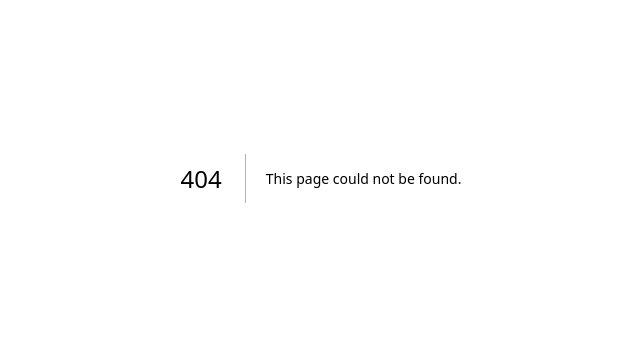
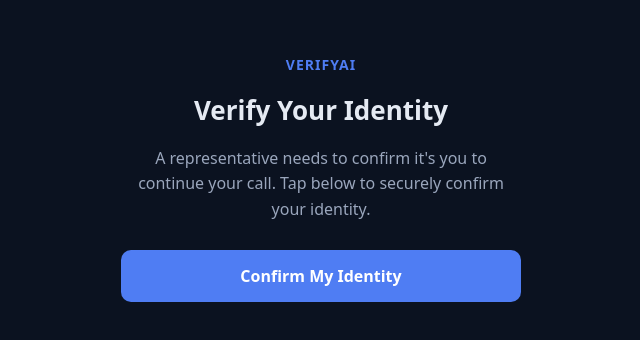
Before and after one commit to sachinaravapallisiva-lab/verifyai, a Next.js app: page /verify in a window 1280 px wide. Before the commit this address had no page. Shown: the part 222-562 px from the top of the page, without its empty margins (319-959 px from the left). Built offline with nearby package versions, Linux system fonts and the light colour scheme.

Commit message:
Create page.tsx

```diff
--- /dev/null
+++ b/app/verify/page.tsx
@@ -0,0 +1,69 @@
+'use client';
+
+import { useState } from 'react';
+
+export default function VerifyPage() {
+  const [status, setStatus] = useState<'idle' | 'loading' | 'success' | 'error'>('idle');
+
+  async function handleVerify() {
+    setStatus('loading');
+    try {
+      const params = new URLSearchParams(window.location.search);
+      const token = params.get('token');
+      const otp = params.get('otp');
+
+      const res = await fetch('/api/verify-otp', {
+        method: 'POST',
+        headers: { 'Content-Type': 'application/json' },
+        body: JSON.stringify({ token, otp }),
+      });
+      const data = await res.json();
+      setStatus(data.success ? 'success' : 'error');
+    } catch {
+      setStatus('error');
+    }
+  }
+
+  return (
+    <main style={{ minHeight: '100vh', background: '#0B1220', color: '#E5EAF3', fontFamily: 'system-ui, sans-serif', display: 'flex', alignItems: 'center', justifyContent: 'center', padding: '24px' }}>
+      <div style={{ maxWidth: '400px', width: '100%', textAlign: 'center' }}>
+        <p style={{ fontSize: '14px', fontWeight: 600, color: '#4F7DF3', letterSpacing: '1px' }}>VERIFYAI</p>
+        <h1 style={{ fontSize: '26px', fontWeight: 'bold', marginTop: '16px' }}>Verify Your Identity</h1>
+
+        {status === 'idle' && (
+          <>
+            <p style={{ color: '#9AA6BC', marginTop: '16px', lineHeight: 1.6 }}>
+              A representative needs to confirm it&apos;s you to continue your call. Tap below to securely confirm your identity.
+            </p>
+            <button onClick={handleVerify} style={{ marginTop: '28px', width: '100%', padding: '14px', background: '#4F7DF3', color: 'white', border: 'none', borderRadius: '10px', fontSize: '16px', fontWeight: 600, cursor: 'pointer' }}>
+              Confirm My Identity
+            </button>
+          </>
+        )}
+
+        {status === 'loading' && (
+          <p style={{ color: '#9AA6BC', marginTop: '28px' }}>Verifying…</p>
+        )}
+
+        {status === 'success' && (
+          <div style={{ marginTop: '28px' }}>
+            <div style={{ fontSize: '48px' }}>✓</div>
+            <h2 style={{ fontSize: '20px', fontWeight: 600, marginTop: '12px' }}>Identity Confirmed</h2>
+            <p style={{ color: '#9AA6BC', marginTop: '12px', lineHeight: 1.6 }}>
+              You&apos;re verified. You can return to your call — the representative has been notified.
+            </p>
+          </div>
+        )}
+
+        {status === 'error' && (
+          <div style={{ marginTop: '28px' }}>
+            <h2 style={{ fontSize: '20px', fontWeight: 600, color: '#F87171' }}>Verification Failed</h2>
+            <p style={{ color: '#9AA6BC', marginTop: '12px', lineHeight: 1.6 }}>
+              This link may have expired. Please ask the representative to send a new verification link.
+            </p>
+          </div>
+        )}
+      </div>
+    </main>
+  );
+}
```
